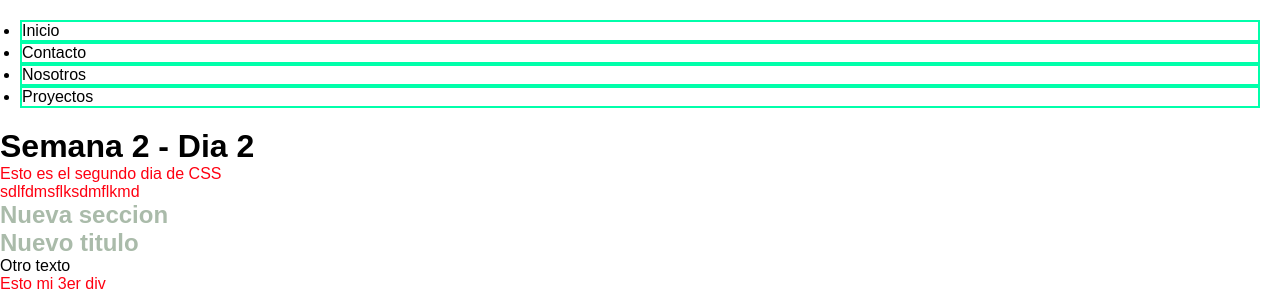
After one commit to BrunoGiolP/Codigo-13-Bruno, a PHP site: page /semana2/selectores.html in a window 1280 px wide. The commit adds this page. Shown: the top 292 px of the page. Run offline with PHP 8.4, Linux system fonts and the light colour scheme.

Commit message:
actualizacion semana2

```diff
--- a/css/style.css
+++ b/css/style.css
@@ -35,7 +35,7 @@ body {
   }
 
   .contenedor_principal .texto-descripcion{
-      width: 700px;
+    width: 700px;
     margin: auto;
   }
 
--- /dev/null
+++ b/semana2/css/selectores.css
@@ -0,0 +1,46 @@
+/* "*" = Todo */
+* {
+  margin: 0;
+  padding: 0;
+}
+
+body {
+  font-family: Arial;
+}
+
+/* selector de descendientes */
+.contenedor p {
+  color: #f01;
+}
+
+.contenedor-dos h2 {
+  color: #aba;
+}
+
+.contenedor-tres a img {
+  border: 2px solid rgb(27, 117, 235);
+}
+
+.menu-navegacion {
+  margin: 20px;
+}
+
+/* ul > li {
+  border: 2px solid rgb(0, 255, 170);
+} */
+
+.link-navegacion {
+  border: 2px solid rgb(0, 255, 170);
+}
+
+input[type="email"] {
+  background-color: brown;
+}
+
+input[type="text"] {
+  color: rgb(0, 255, 170);
+}
+
+input[type="password"] {
+  color: rgb(0, 255, 170);
+}
--- /dev/null
+++ b/semana2/selectores.html
@@ -0,0 +1,48 @@
+<!DOCTYPE html>
+<html lang="en">
+  <head>
+    <meta charset="UTF-8" />
+    <meta http-equiv="X-UA-Compatible" content="IE=edge" />
+    <meta name="viewport" content="width=device-width, initial-scale=1.0" />
+    <title>Selectores</title>
+    <link rel="stylesheet" href="./css/selectores.css" />
+  </head>
+  <body>
+    <nav class="menu-navegacion">
+      <ul>
+        <li class="link-navegacion">Inicio</li>
+        <li class="link-navegacion">Contacto</li>
+        <li class="link-navegacion">Nosotros</li>
+        <li class="link-navegacion">Proyectos</li>
+      </ul>
+    </nav>
+    <div class="contenedor">
+      <h1>Semana 2 - Dia 2</h1>
+      <p>Esto es el segundo dia de CSS</p>
+      <p>sdlfdmsflksdmflkmd</p>
+    </div>
+    <div class="contenedor-dos">
+      <h2>Nueva seccion</h2>
+      <h2>Nuevo titulo</h2>
+      <p>Otro texto</p>
+    </div>
+    <div class="contenedor">
+      <p>Esto mi 3er div</p>
+    </div>
+    <div class="contenedor-tres">
+      <h3>Este es mi blog</h3>
+      <a href="https://google.com" target="_blank">
+        <img
+          src="https://rotulosmatesanz.com/wp-content/uploads/2017/09/2000px-Google_G_Logo.svg_.png"
+          alt=""
+          width="200"
+        />
+      </a>
+    </div>
+    <div>
+      <h3>Login</h3>
+      <input type="email" placeholder="Email" />
+      <input type="password" placeholder="Password" />
+    </div>
+  </body>
+</html>
```
Also changed, not shown: semana2/contenedores.html (added, +53 -0 lines), semana2/css/contenedores.css (added, +41 -0 lines), semana2/css/unidadesMedida.css (added, +57 -0 lines), semana2/unidadesMedida.html (added, +29 -0 lines).
